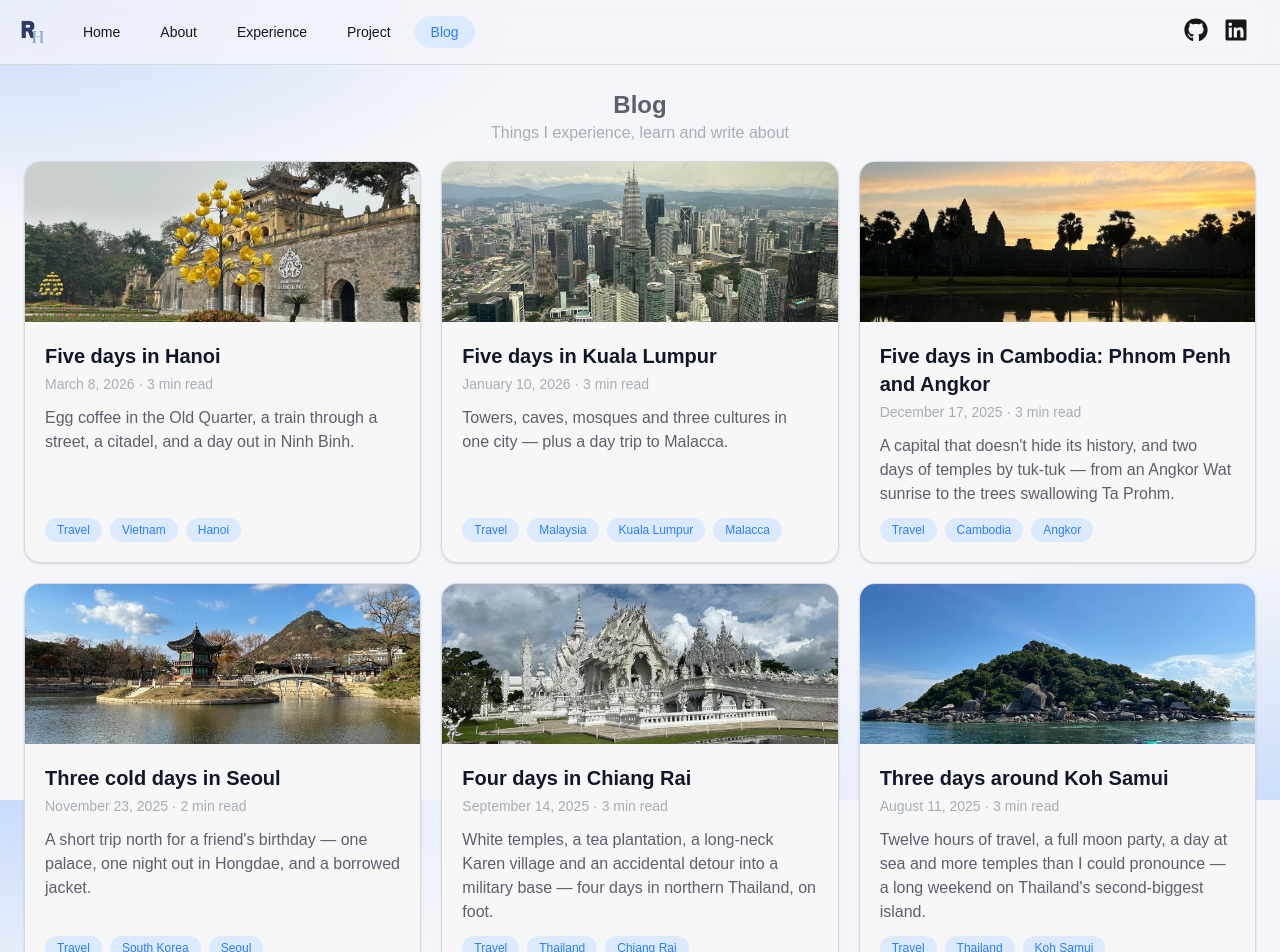
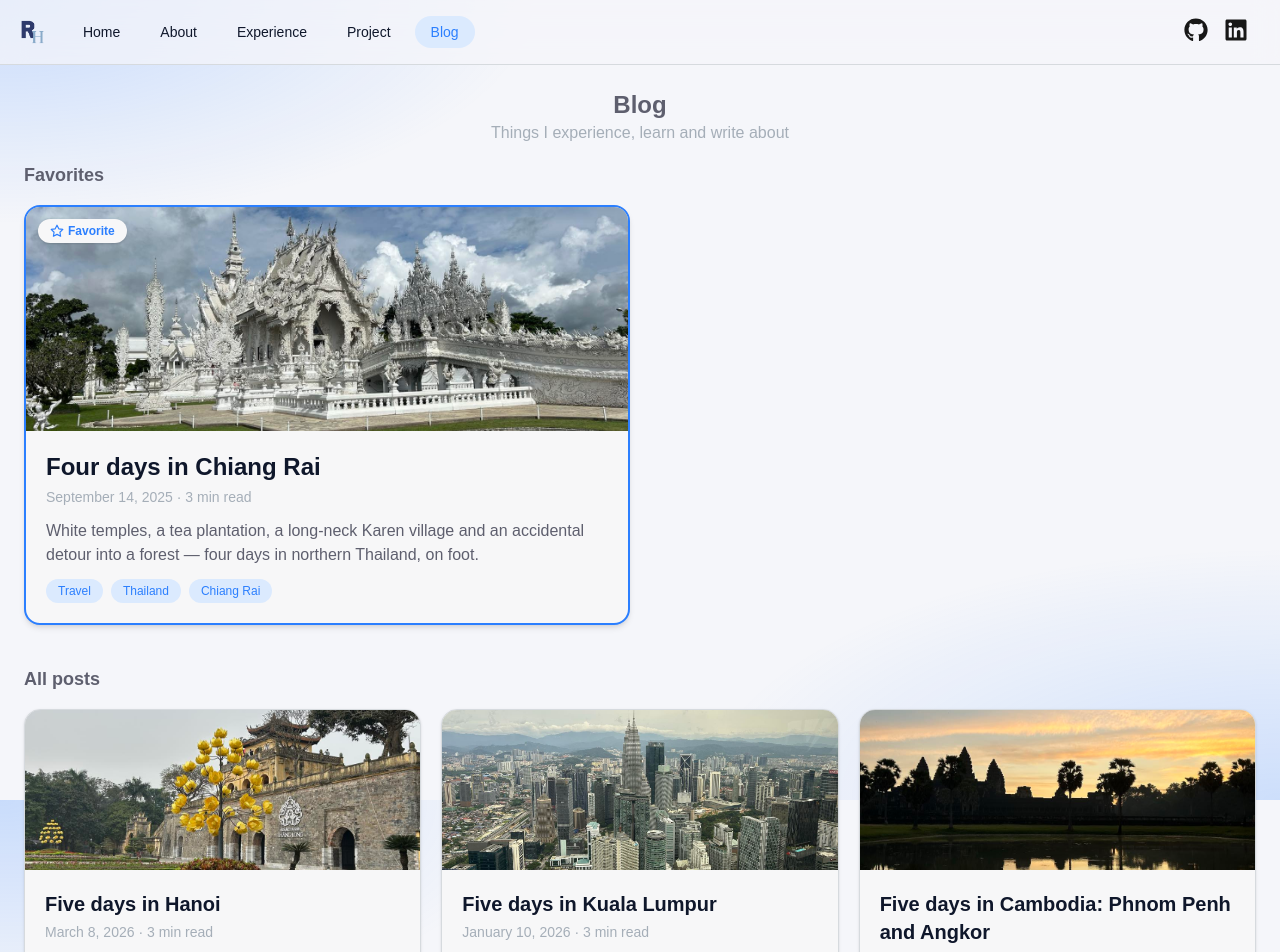
Before and after one commit to ryanoux42/myPortfolio, a Next.js app in the folder portfolio/: page /blog in a window 1280 px wide. Shown: the top 952 px of the page. Built offline with nearby package versions, Linux system fonts and the light colour scheme.

Commit message:
:sparkles:(blog page): add favorite flag with dedicated section on blog index

```diff
--- a/portfolio/content/blog/cambodia.md
+++ b/portfolio/content/blog/cambodia.md
@@ -4,6 +4,7 @@ description: "A capital that doesn't hide its history, and two days of temples b
 date: "2025-12-17"
 cover: "/blog/cambodia/cover.jpg"
 tags: ["Travel", "Cambodia", "Angkor"]
+favorite: false
 draft: false
 ---
 
--- a/portfolio/content/blog/chiang-rai.md
+++ b/portfolio/content/blog/chiang-rai.md
@@ -1,9 +1,10 @@
 ---
 title: "Four days in Chiang Rai"
-description: "White temples, a tea plantation, a long-neck Karen village and an accidental detour into a military base — four days in northern Thailand, on foot."
+description: "White temples, a tea plantation, a long-neck Karen village and an accidental detour into a forest — four days in northern Thailand, on foot."
 date: "2025-09-14"
 cover: "/blog/chiang-rai/cover.jpg"
 tags: ["Travel", "Thailand", "Chiang Rai"]
+favorite: true
 draft: false
 ---
 
@@ -63,10 +64,10 @@ food. Both are worth doing; the Saturday one if you have to pick.
 ## Sunday — the forest, and a wrong turn
 
 The last morning was backpacking through the forest outside town to reach a
-temple, which went well until the trail stopped being a trail and I walked
-straight into **a military base** without realising it. It ended with a polite
-escort back out and no drama, but: check the map before following a path that
-looks like a shortcut.
+temple, which went well until the trail stopped being a trail and **I got lost
+in the forest**. It took a while to backtrack and find the path again, but I
+eventually made it out with no drama — check the map before following a path
+that looks like a shortcut.
 
 The afternoon was the **Chiang Rai Contemporary Art Museum**, a calm place to
 finish, and then the walk to the airport — which is doable, flat, and gives you a
--- a/portfolio/content/blog/hanoi.md
+++ b/portfolio/content/blog/hanoi.md
@@ -4,6 +4,7 @@ description: "Egg coffee in the Old Quarter, a train through a street, a citadel
 date: "2026-03-08"
 cover: "/blog/hanoi/cover.jpg"
 tags: ["Travel", "Vietnam", "Hanoi"]
+favorite: false
 draft: false
 ---
 
--- a/portfolio/content/blog/koh-samui.md
+++ b/portfolio/content/blog/koh-samui.md
@@ -4,6 +4,7 @@ description: "Twelve hours of travel, a full moon party, a day at sea and more t
 date: "2025-08-11"
 cover: "/blog/koh-samui/cover.jpg"
 tags: ["Travel", "Thailand", "Koh Samui"]
+favorite: false
 draft: false
 ---
 
--- a/portfolio/content/blog/kuala-lumpur.md
+++ b/portfolio/content/blog/kuala-lumpur.md
@@ -4,6 +4,7 @@ description: "Towers, caves, mosques and three cultures in one city — plus a d
 date: "2026-01-10"
 cover: "/blog/kuala-lumpur/cover.jpg"
 tags: ["Travel", "Malaysia", "Kuala Lumpur", "Malacca"]
+favorite: false
 draft: false
 ---
 
--- a/portfolio/content/blog/seoul.md
+++ b/portfolio/content/blog/seoul.md
@@ -4,6 +4,7 @@ description: "A short trip north for a friend's birthday — one palace, one nig
 date: "2025-11-23"
 cover: "/blog/seoul/cover.jpg"
 tags: ["Travel", "South Korea", "Seoul"]
+favorite: false
 draft: false
 ---
 
--- a/portfolio/src/components/Blog/BlogCard.tsx
+++ b/portfolio/src/components/Blog/BlogCard.tsx
@@ -1,5 +1,6 @@
 import Image from "next/image";
 import Link from "next/link";
+import { FiStar } from "react-icons/fi";
 
 import SkillList from "@/components/SkillList";
 import { formatPostDate } from "@/lib/blog";
@@ -10,22 +11,34 @@ interface BlogCardProps {
 }
 
 function BlogCard({ post }: BlogCardProps) {
+  const borderStyle = post.favorite
+    ? "border-2 border-blue-primary shadow-md"
+    : "border border-border-primary shadow-sm";
+  const coverHeight = post.favorite ? "h-56" : "h-40";
+  const titleSize = post.favorite ? "text-xl sm:text-2xl" : "text-lg sm:text-xl";
+
   return (
     <Link
       href={`/blog/${post.slug}`}
-      className="flex flex-col overflow-hidden rounded-2xl border border-border-primary bg-bg-primary shadow-sm transition-shadow duration-300 hover:shadow-md"
+      className={`flex flex-col overflow-hidden rounded-2xl bg-bg-primary transition-shadow duration-300 hover:shadow-md ${borderStyle}`}
     >
-      <div className="relative h-40 w-full">
+      <div className={`relative w-full ${coverHeight}`}>
         <Image
           src={post.cover}
           alt={post.title}
           fill
           className="object-cover"
         />
+        {post.favorite && (
+          <span className="absolute left-3 top-3 flex items-center gap-1 rounded-full bg-bg-primary px-3 py-1 text-xs font-semibold text-blue-primary shadow-sm">
+            <FiStar className="size-3.5" />
+            Favorite
+          </span>
+        )}
       </div>
       <div className="flex flex-1 flex-col gap-3 p-5">
         <div className="flex flex-col gap-1">
-          <h2 className="text-lg font-bold text-text-primary sm:text-xl">{post.title}</h2>
+          <h2 className={`font-bold text-text-primary ${titleSize}`}>{post.title}</h2>
           <p className="text-xs font-medium text-text-tertiary sm:text-sm">
             {formatPostDate(post.date)} · {post.readingTime} min read
           </p>
--- a/portfolio/src/components/Blog/BlogList.tsx
+++ b/portfolio/src/components/Blog/BlogList.tsx
@@ -12,11 +12,33 @@ function BlogList({ posts }: BlogListProps) {
     );
   }
 
+  const favoritePosts = posts.filter((post) => post.favorite);
+  const otherPosts = posts.filter((post) => !post.favorite);
+
   return (
-    <div className="grid grid-cols-1 gap-5 md:grid-cols-3">
-      {posts.map((post) => (
-        <BlogCard key={post.slug} post={post} />
-      ))}
+    <div className="flex flex-col gap-10">
+      {favoritePosts.length > 0 && (
+        <section className="flex flex-col gap-4">
+          <h2 className="text-lg font-bold text-text-secondary">Favorites</h2>
+          <div className="grid grid-cols-1 gap-5 md:grid-cols-2">
+            {favoritePosts.map((post) => (
+              <BlogCard key={post.slug} post={post} />
+            ))}
+          </div>
+        </section>
+      )}
+      {otherPosts.length > 0 && (
+        <section className="flex flex-col gap-4">
+          {favoritePosts.length > 0 && (
+            <h2 className="text-lg font-bold text-text-secondary">All posts</h2>
+          )}
+          <div className="grid grid-cols-1 gap-5 md:grid-cols-3">
+            {otherPosts.map((post) => (
+              <BlogCard key={post.slug} post={post} />
+            ))}
+          </div>
+        </section>
+      )}
     </div>
   );
 }
--- a/portfolio/src/lib/blog.ts
+++ b/portfolio/src/lib/blog.ts
@@ -15,6 +15,7 @@ interface BlogFrontMatter {
    date: string;
    cover: string;
    tags?: string[];
+   favorite?: boolean;
    draft?: boolean;
 }
 
@@ -45,6 +46,7 @@ function readPost(slug: string): BlogPost | null {
       date: new Date(frontMatter.date),
       cover: frontMatter.cover,
       tags: frontMatter.tags ?? [],
+      favorite: frontMatter.favorite ?? false,
       readingTime: computeReadingTime(content),
    };
 
--- a/portfolio/src/types/blog.ts
+++ b/portfolio/src/types/blog.ts
@@ -5,6 +5,7 @@ export interface BlogPostMeta {
    date: Date;
    cover: string;
    tags: string[];
+   favorite: boolean;
    readingTime: number;
 }
 
```
